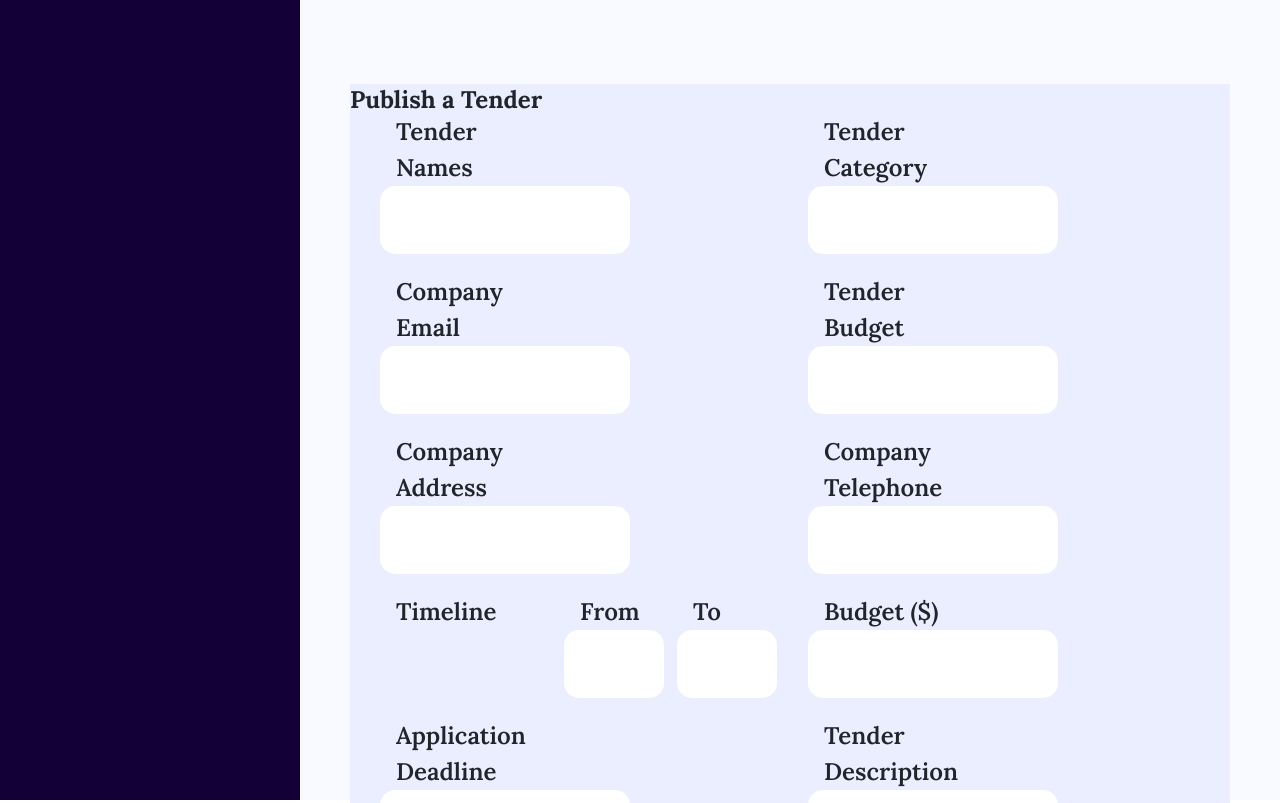
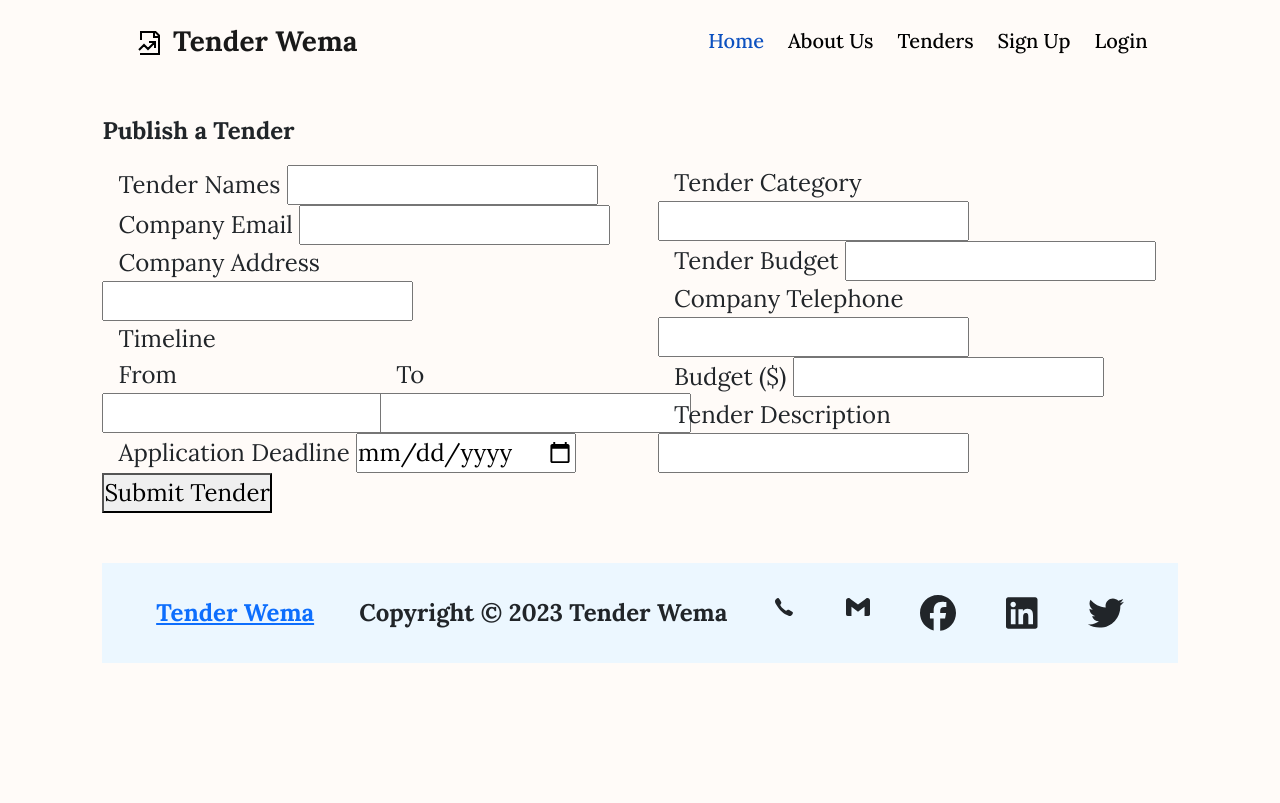
Before and after one commit to nelsonmutindamwanzia/tender-wema-frontend, a React (Create React App) app: page /tenders/publish in a window 1280 px wide. Shown: the top 803 px of the page. Built offline with nearby package versions, Linux system fonts and the light colour scheme.

Commit message:
comment out css imports in PublishTender component

```diff
--- a/src/App.js
+++ b/src/App.js
@@ -12,7 +12,7 @@ import PublishedTender from './components/Publishtender';
 function App() {
   return (
       <>
-      {/* <Navi/> */}
+      <Navi/>
       <Routes>
         <Route path='/' element={<Landing/>}/>
         <Route path='/signup' element={<Signup/>}/>
@@ -20,7 +20,7 @@ function App() {
         <Route path='/suppliers' element={<SupplierPage/>}/>
         <Route path='/tenders/publish' element={<PublishedTender/>}/>
       </Routes>
-      {/* <Footer/> */}
+      <Footer/>
       </>
   )
 
--- a/src/components/Publishtender.js
+++ b/src/components/Publishtender.js
@@ -1,8 +1,8 @@
 import React from 'react'
-import '../styles/publishtender.css'
+// import '../styles/publishtender.css'
 // import { FaClock, FaBolt, FaCheckDouble } from "react-icons/fa";
 // import {GrDocumentPerformance} from "react-icons/gr";
-import 'bootstrap/dist/css/bootstrap.min.css';
+// import 'bootstrap/dist/css/bootstrap.min.css';
 
 
 function PublishedTender () {
```
